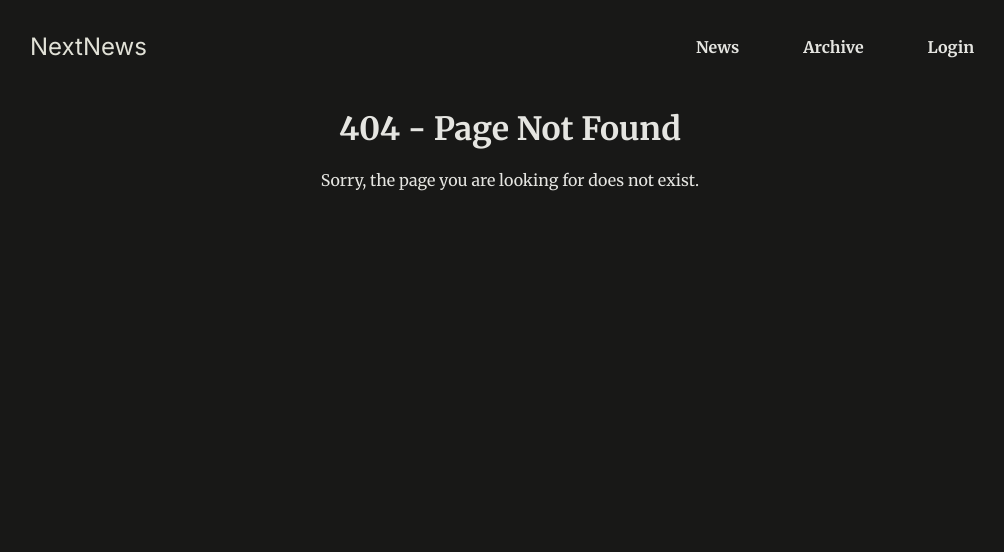
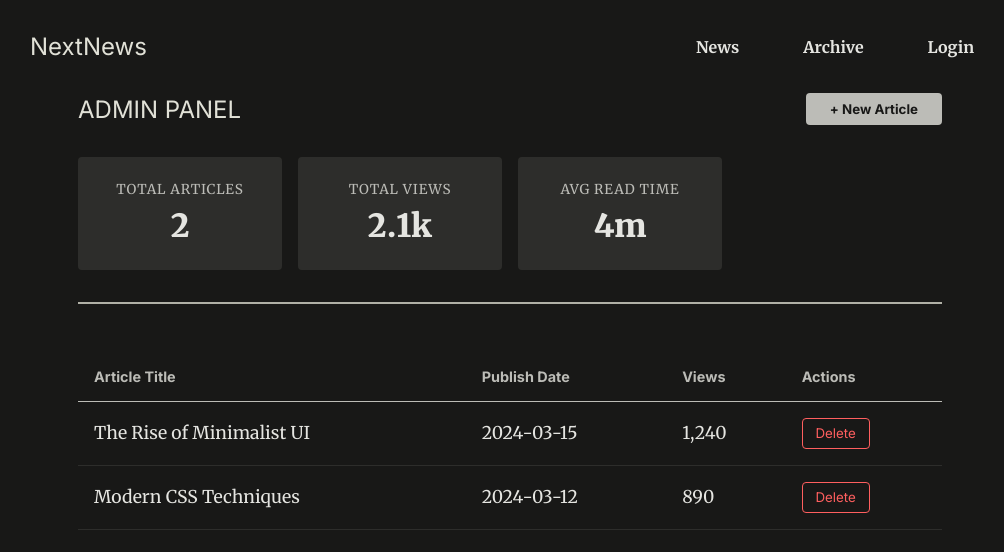
Before and after one commit to ferdoushasanpr/NextLevelNews, a Next.js app: page /dashboard in a window 1280 px wide. Before the commit this address had no page. Shown: the top 552 px of the page, without its empty margins (130-1134 px from the left). Built offline with nearby package versions, Linux system fonts and the light colour scheme.

Commit message:
feat: Dashboard Page Added

```diff
--- /dev/null
+++ b/app/dashboard/page.js
@@ -0,0 +1,93 @@
+"use client";
+
+import { useState } from "react";
+import Link from "next/link";
+import classes from "./dashboard.module.css";
+
+const INITIAL_NEWS = [
+  {
+    id: 1,
+    title: "The Rise of Minimalist UI",
+    date: "2024-03-15",
+    views: 1240,
+  },
+  { id: 2, title: "Modern CSS Techniques", date: "2024-03-12", views: 890 },
+];
+
+export default function AdminDashboard() {
+  const [newsList, setNewsList] = useState(INITIAL_NEWS);
+  const [isAdding, setIsAdding] = useState(false);
+
+  const handleDelete = (id) => {
+    setNewsList((prev) => prev.filter((item) => item.id !== id));
+  };
+
+  return (
+    <div className={classes.page}>
+      <header id="main-header">
+        <div id="logo">
+          <Link href="/">ADMIN PANEL</Link>
+        </div>
+        <nav>
+          <ul>
+            <li>
+              <button
+                onClick={() => setIsAdding(true)}
+                className={classes.addBtn}
+              >
+                + New Article
+              </button>
+            </li>
+          </ul>
+        </nav>
+      </header>
+
+      {/* Analytics Section */}
+      <section className={classes.statsGrid}>
+        <div className={classes.statCard}>
+          <span className={classes.statLabel}>Total Articles</span>
+          <div className={classes.statValue}>{newsList.length}</div>
+        </div>
+        <div className={classes.statCard}>
+          <span className={classes.statLabel}>Total Views</span>
+          <div className={classes.statValue}>2.1k</div>
+        </div>
+        <div className={classes.statCard}>
+          <span className={classes.statLabel}>Avg Read Time</span>
+          <div className={classes.statValue}>4m</div>
+        </div>
+      </section>
+
+      {/* News Management */}
+      <section className={classes.tableContainer}>
+        <table className={classes.adminTable}>
+          <thead>
+            <tr>
+              <th>Article Title</th>
+              <th>Publish Date</th>
+              <th>Views</th>
+              <th>Actions</th>
+            </tr>
+          </thead>
+          <tbody>
+            {newsList.map((item) => (
+              <tr key={item.id}>
+                <td>{item.title}</td>
+                <td>{item.date}</td>
+                <td>{item.views.toLocaleString()}</td>
+                <td>
+                  <button
+                    className={classes.deleteBtn}
+                    onClick={() => handleDelete(item.id)}
+                  >
+                    Delete
+                  </button>
+                </td>
+              </tr>
+            ))}
+          </tbody>
+        </table>
+      </section>
+    </div>
+  );
+}
```
Also changed, not shown: app/dashboard/dashboard.js (deleted).
